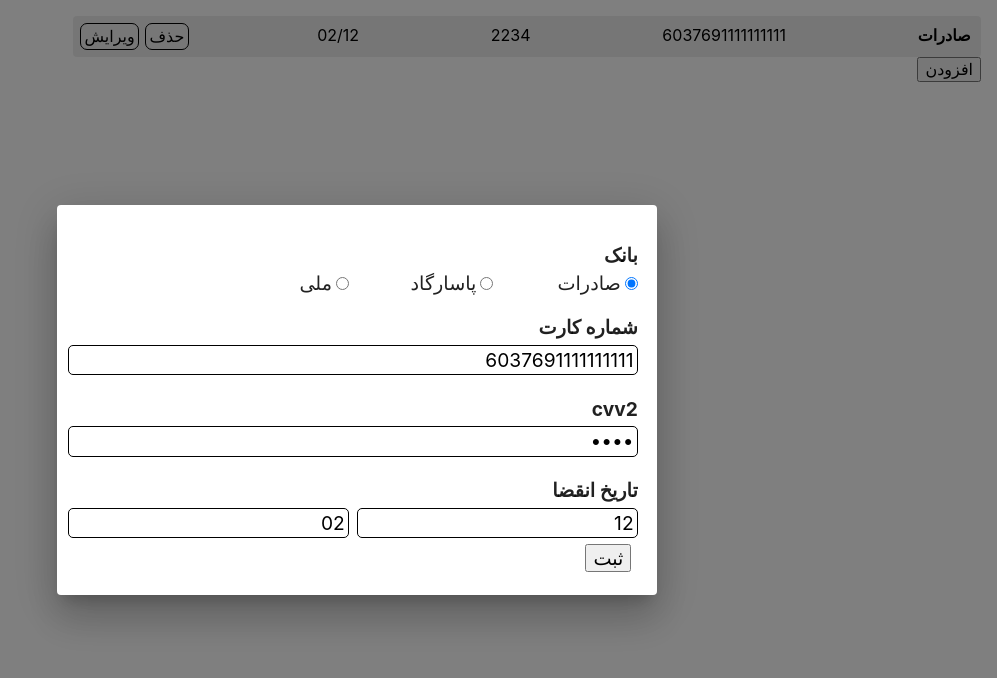
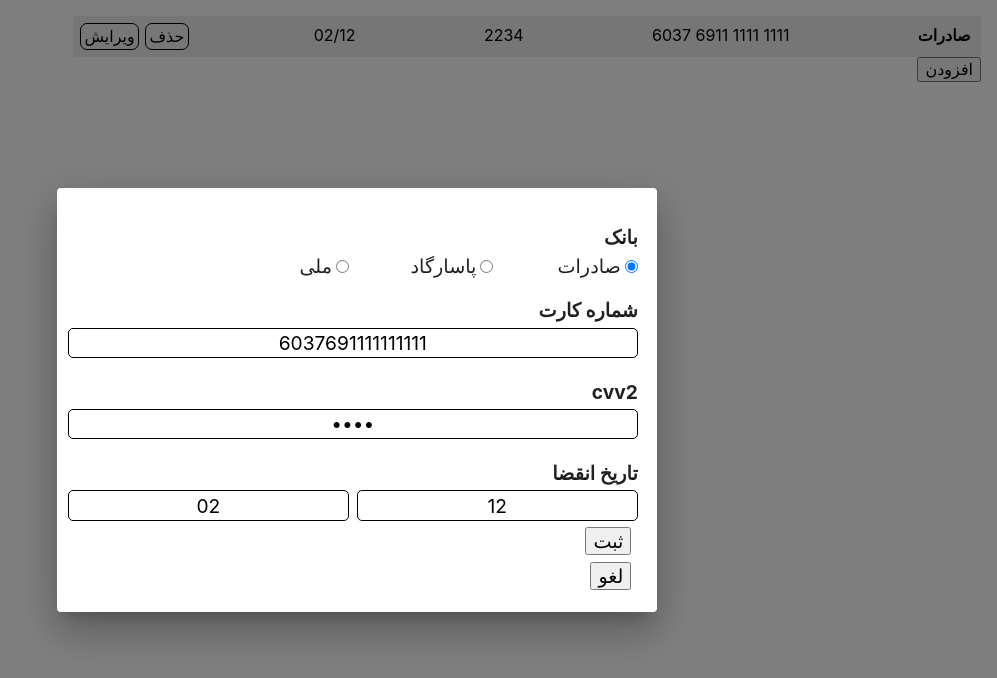
Before and after one commit to mahdizaferanchi/CandlestickChart, a React (Create React App) app: page / in a window 1280 px wide. Both pictures are taken after a click on the button "ویرایش". Shown: the top 678 px of the page, without its empty margins (283-1280 px from the left). Built offline with nearby package versions, Linux system fonts and the light colour scheme.

Commit message:
credit cards page improvement

```diff
--- a/src/App.js
+++ b/src/App.js
@@ -1,4 +1,4 @@
-import React, {useState, useEffect, useRef} from 'react';
+import React, {useState} from 'react';
 import CandlestickChart from './CandlestickChart';
 import StockChart from './StockChart';
 import Chart from './Chart';
--- a/src/CCForm.js
+++ b/src/CCForm.js
@@ -32,6 +32,10 @@
 			errors.number = 'شماره کارت بانکی باید 16 رقم باشد.'
 		} else if (values.bank && validateCCNumber(values.number, values.bank)) {
 			errors.number = 'شماره کارت بانکی با  بانک انتخاب شده تطابق ندارد.'
+		} else if (!props.checkDuplicateCCnum(values.number)) {
+			if (!props.number || props.number !== values.number) {
+				errors.number = 'شماره کارت تکراری است.'
+			}
 		}
 
 		return errors
@@ -42,7 +46,7 @@
 			 e.target.nextElementSibling.focus();
 		}
 	}
-
+	const cancel = props.onCancel
 	return(
 		<Formik
 			initialValues={{
@@ -55,6 +59,8 @@
 			validate={validate}
 			onSubmit={values => {
 					props.onSubmit(values, props.number || 0)
+					if (props.number === values.number)
+						props.onCancel()
 				}}
 		>
 			{props => (
@@ -80,14 +86,14 @@
 							<div className='error'>{props.errors.bank}</div>
 						}
 						<label className="form-label" htmlFor="number">شماره کارت</label>
-						<Field className='form-input' id="number" name="number"/>
+						<Field className='form-input' dir='ltr' id={"number" + props.initialValues.number} name="number"/>
 						{
 							props.touched.number && props.errors.number &&
 							<div className='error'>{props.errors.number}</div>
 						}
 
 						<label className="form-label" htmlFor="cvv2">cvv2</label>
-						<Field className='form-input' type="password" id="cvv2" name="cvv2"/>
+						<Field className='form-input' dir='ltr' type="password" id={"cvv2" + props.initialValues.number} name="cvv2"/>
 						{
 							props.touched.cvv2 && props.errors.cvv2 &&
 							<div className='error'>{props.errors.cvv2}</div>
@@ -95,8 +101,8 @@
 
 						<label className="form-label" htmlFor="year">تاریخ انقضا</label>
 						<div className="exp-date-input">
-							<Field className='form-input' id="month" name="month" placeholder="ماه" onInput={(e) => focusChange(e)}/>
-							<Field className='form-input' id="year" name="year" placeholder='سال' />
+							<Field className='form-input' dir='ltr' id={"month" + props.initialValues.number} name="month" placeholder="ماه" onInput={(e) => focusChange(e)}/>
+							<Field className='form-input' dir='ltr' id={"year" + props.initialValues.number} name="year" placeholder='سال' />
 						</div>
 						{
 							props.touched.month && props.errors.month &&
@@ -109,6 +115,9 @@
 
 						<button className="form-submit" type="submit">ثبت</button>
 					</Form>
+					<button className="form-submit" onClick={() => {
+						cancel()
+					}}>لغو</button>
 				</div>
 			)}
 		</Formik>
--- a/src/CSS/CCForm.css
+++ b/src/CSS/CCForm.css
@@ -4,6 +4,7 @@
 	border: 1px solid black;
 	width: 100%;
 	padding: 0.2rem;
+	text-align: center;
 }
 
 .form {
--- a/src/CSS/CreditCard.css
+++ b/src/CSS/CreditCard.css
@@ -18,3 +18,7 @@
 	padding: 0.2rem;
 	border: 1px black solid;
 }
+
+.delete-dialog {
+	padding: 0.5rem;
+}
--- a/src/Chart.js
+++ b/src/Chart.js
@@ -1,4 +1,4 @@
-import React, {useState, useEffect, useRef} from 'react';
+import React from 'react';
 import Highcharts from 'highcharts';
 import HighchartsReact from 'highcharts-react-official'
 import HC_more from 'highcharts/highcharts-more';
@@ -8,7 +8,7 @@
 //'line', 'spline', 'area', 'areaspline', 'column', 'pie'
 function Chart(props) {
 	const validate = (data) => {
-		let xValType = (typeof(data[0][0]) === 'string') ? 'category' : 'number'
+		// let xValType = (typeof(data[0][0]) === 'string') ? 'category' : 'number'
 		if (!props.data.every((el, idx, arr) => typeof(el[0]) === typeof(arr[0][0]))) {
 			return false
 		}
--- a/src/CreditCard.js
+++ b/src/CreditCard.js
@@ -4,24 +4,32 @@
 import Dialog from '@material-ui/core/Dialog';
 
 function CreditCard(props) {
-	const [open, setOpen] = useState(false)
+	const [openEdit, setEditOpen] = useState(false)
+	const [openDelete, setDeleteOpen] = useState(false)
+	const formatCCnum = (num) => {
+		let result = num.slice(0, 4).concat(' ')
+		result = result.concat(num.slice(4, 8)).concat(' ')
+		result = result.concat(num.slice(8, 12)).concat(' ')
+		result = result.concat(num.slice(12, 16))
+		return result
+	}
 	return(
 		<div>
 			<div className='card' dir='rtl'>
 				<div className='card-item' style={{'fontWeight': 'bold'}}>{props.bank}</div>
-				<div className='card-item'>{props.number}</div>
+				<div className='card-item' dir='ltr'>{formatCCnum(props.number)}</div>
 				<div className='card-item'>{props.cvv2}</div>
 				<div className='card-item'>{props.year}/{props.month}</div>
 				<div>
-					<button className='card-button' onClick={() => props.onDelete()}>حذف</button>
-					<button className='card-button' onClick={() => setOpen(true)}>ویرایش</button>
+					<button className='card-button' onClick={() => setDeleteOpen(true)}>حذف</button>
+					<button className='card-button' onClick={() => setEditOpen(true)}>ویرایش</button>
 				</div>
 			</div>
 			<Dialog
-		        open={open}
+		        open={openEdit}
 		        // TransitionComponent={Transition}
 		        keepMounted
-		        onClose={() => setOpen(false)}
+		        onClose={() => setEditOpen(false)}
 		    >
 			    <CCForm
 			    	bank={props.bank}
@@ -31,9 +39,32 @@
 			    	month={props.month}
 			    	onSubmit={(card, id) => {
 			    		props.onEdit(card, id)
-			    		setOpen(false)
+				    	// setEditOpen(false)
 			    	}}
+			    	onCancel={() => {
+			    		setEditOpen(false)
+			    	}}
+			    	checkDuplicateCCnum={props.checkDuplicateCCnum}
 			    />
+		    </Dialog>
+		    <Dialog
+		        open={openDelete}
+		        // TransitionComponent={Transition}
+		        keepMounted
+		        onClose={() => setDeleteOpen(false)}
+		    >
+		    	<div className="delete-dialog">
+				    <h3>آیا  از حذف این کارت اطمینان دارید؟</h3>
+				    <button className="card-button" onClick={() => {
+				    	props.onDelete()
+				    	setDeleteOpen(false)
+				    }}>
+				    	حذف<
+				    /button>
+				    <button className="card-button" onClick={() => setDeleteOpen(false)}>
+				    	لعو
+				    </button>
+			    </div>
 		    </Dialog>
 		</div>
 		)
--- a/src/StockChart.js
+++ b/src/StockChart.js
@@ -1,4 +1,4 @@
-import React, {useState, useEffect, useRef} from 'react';
+import React, {useEffect, useRef} from 'react';
 import Highcharts from 'highcharts/highstock';
 import HC_more from 'highcharts/highcharts-more';
 HC_more(Highcharts);
--- a/src/UserCCs.js
+++ b/src/UserCCs.js
@@ -1,14 +1,9 @@
-import React, {useState, useEffect, useRef} from 'react';
+import React, {useState} from 'react';
 import Dialog from '@material-ui/core/Dialog';
-import Slide from '@material-ui/core/Slide';
 import CreditCard from './CreditCard';
 import CCForm from './CCForm';
 
 function UserCCs(props) {
-
-	const Transition = React.forwardRef(function Transition(props, ref) {
-		return <Slide direction="down" ref={ref} {...props} />;
-	});
 
 	const [open, setOpen] = useState(false);
 	const [cards, setCards] = useState(
@@ -22,6 +17,7 @@
 			},
 		]);
 
+	const checkDuplicateCCnum = (num) => cards.filter(card => card.number === num).length === 0
 	const getCC = cardObj => {
 		return (
 			<CreditCard
@@ -37,6 +33,7 @@
 					let idx = cards.findIndex(el => el.number === id)
 					setCards(cards.slice(0, idx).concat([newCard]).concat(cards.slice(idx + 1)))
 				}}
+				checkDuplicateCCnum={checkDuplicateCCnum}
 				key={cardObj.number}
 			/>)
 	}
@@ -50,13 +47,19 @@
 			 <Dialog
 		        open={open}
 		        // TransitionComponent={Transition}
-		        keepMounted
+		        // keepMounted
 		        onClose={() => setOpen(false)}
 		    >
-			    <CCForm onSubmit={(newCard, id) => {
-			    	setCards(cards.concat([newCard]))
-			    	setOpen(false)
-			    }}/>
+			    <CCForm
+			    	onSubmit={(newCard, id) => {
+				    	setCards(cards.concat([newCard]))
+				    	setOpen(false)
+			    	}}
+			    	onCancel={() => {
+			    		setOpen(false)
+			    	}}
+			    	checkDuplicateCCnum={checkDuplicateCCnum}
+			    />
 		    </Dialog>
 		</div>
 		)
```
